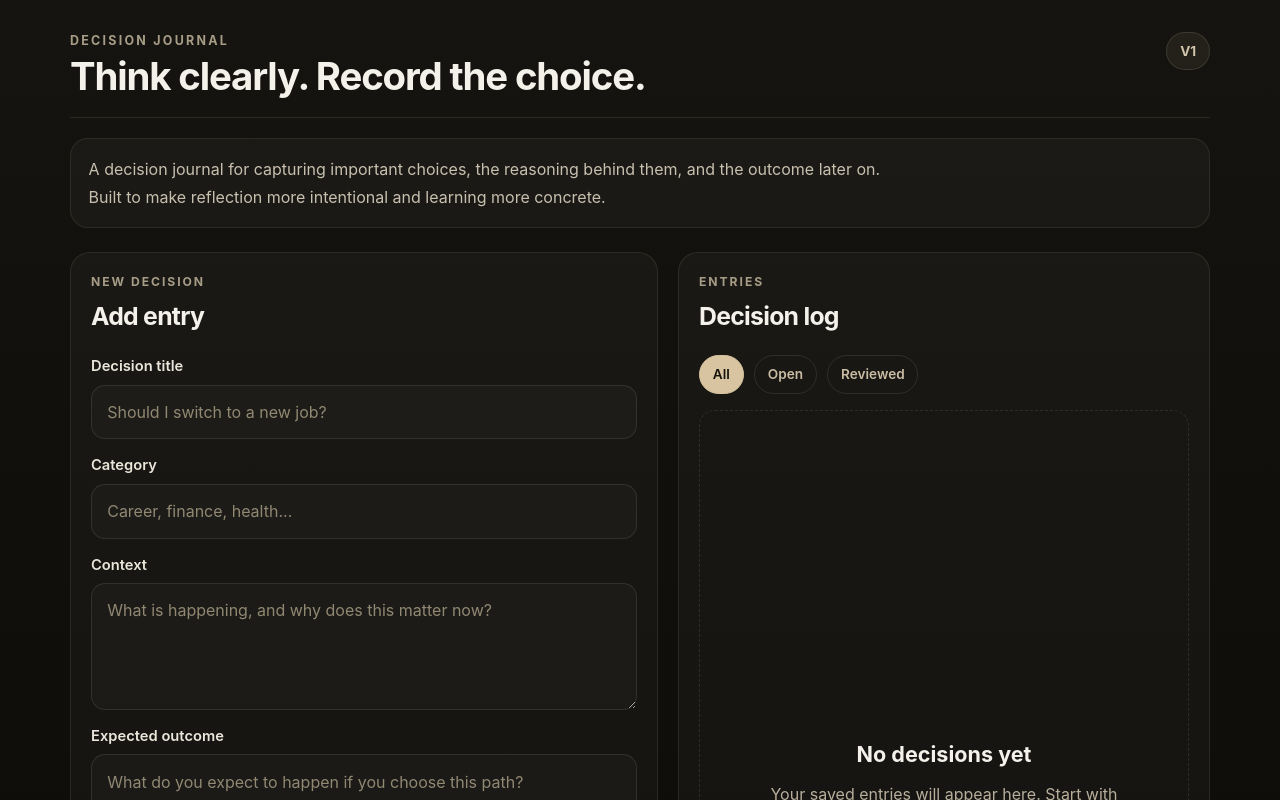
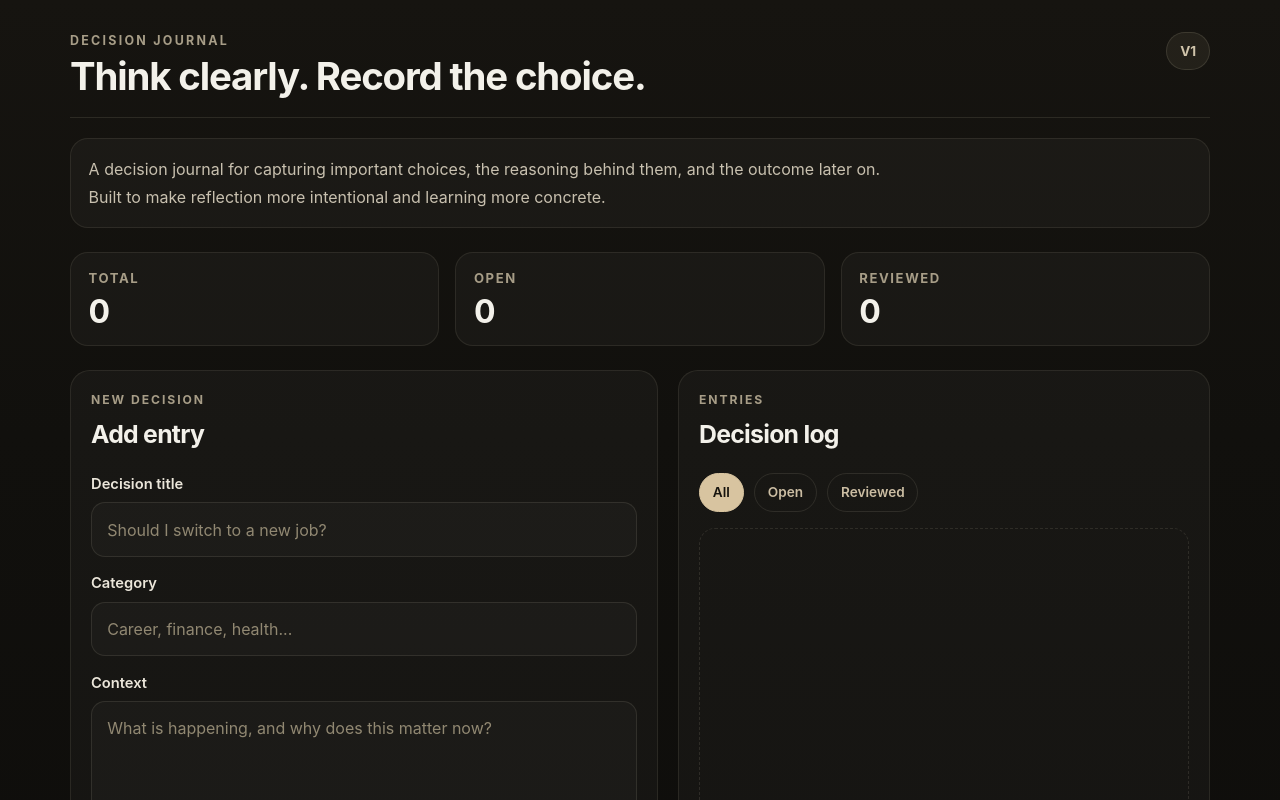
Before and after one commit to xDeew/decision-journal, a React (Vite) app: page / in a window 1280 px wide. Shown: the top 800 px of the page. Built offline with nearby package versions, Linux system fonts and the light colour scheme.

Commit message:
Add decision summary stats

```diff
--- a/src/App.css
+++ b/src/App.css
@@ -429,3 +429,39 @@
   color: #16130d;
   border-color: #d8c4a0;
 }
+
+.stats-grid {
+  display: grid;
+  grid-template-columns: repeat(3, minmax(0, 1fr));
+  gap: 1rem;
+  margin-bottom: 1.5rem;
+}
+
+.stat-card {
+  padding: 1rem 1.1rem;
+  border-radius: 18px;
+  background: rgba(255, 248, 235, 0.03);
+  border: 1px solid rgba(214, 202, 179, 0.1);
+}
+
+.stat-label {
+  margin: 0 0 0.45rem;
+  color: #a79d87;
+  font-size: 0.82rem;
+  text-transform: uppercase;
+  letter-spacing: 0.12em;
+  font-weight: 700;
+}
+
+.stat-value {
+  font-size: 2rem;
+  line-height: 1;
+  color: #f3f1ea;
+  letter-spacing: -0.03em;
+}
+
+@media (max-width: 640px) {
+  .stats-grid {
+    grid-template-columns: 1fr;
+  }
+}
--- a/src/App.tsx
+++ b/src/App.tsx
@@ -154,6 +154,10 @@ function App() {
     return decision.status === statusFilter
   })
 
+  const totalDecisions = decisions.length
+  const openDecisions = decisions.filter((decision) => decision.status === 'open').length
+  const reviewedDecisions = decisions.filter((decision) => decision.status === 'reviewed').length
+
   return (
     <main className="app-shell">
       <header className="topbar">
@@ -171,6 +175,23 @@ function App() {
           behind them, and the outcome later on. Built to make reflection more
           intentional and learning more concrete.
         </p>
+      </section>
+
+      <section className="stats-grid">
+        <article className="stat-card">
+          <p className="stat-label">Total</p>
+          <strong className="stat-value">{totalDecisions}</strong>
+        </article>
+
+        <article className="stat-card">
+          <p className="stat-label">Open</p>
+          <strong className="stat-value">{openDecisions}</strong>
+        </article>
+
+        <article className="stat-card">
+          <p className="stat-label">Reviewed</p>
+          <strong className="stat-value">{reviewedDecisions}</strong>
+        </article>
       </section>
 
       <section className="workspace">
```
